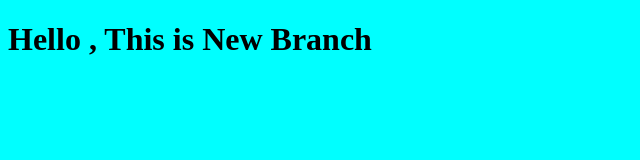
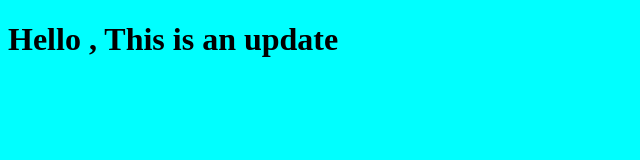
Before and after one commit to SaidSayed22/myproject, a plain HTML site: page index.html in a window 1280 px wide. Shown: the whole page, without its empty margins (0-640 px from the left). Drawn offline with Linux system fonts and the light colour scheme.

Commit message:
edit in html file

```diff
--- a/index.html
+++ b/index.html
@@ -7,7 +7,7 @@
     <title>Document</title>
 </head>
 <body>
-    <h1> Hello , This is New Branch </h1>
+    <h1> Hello , This is an update  </h1>
     <script src="/app.js"></script>
 </body>
 </html>
```
